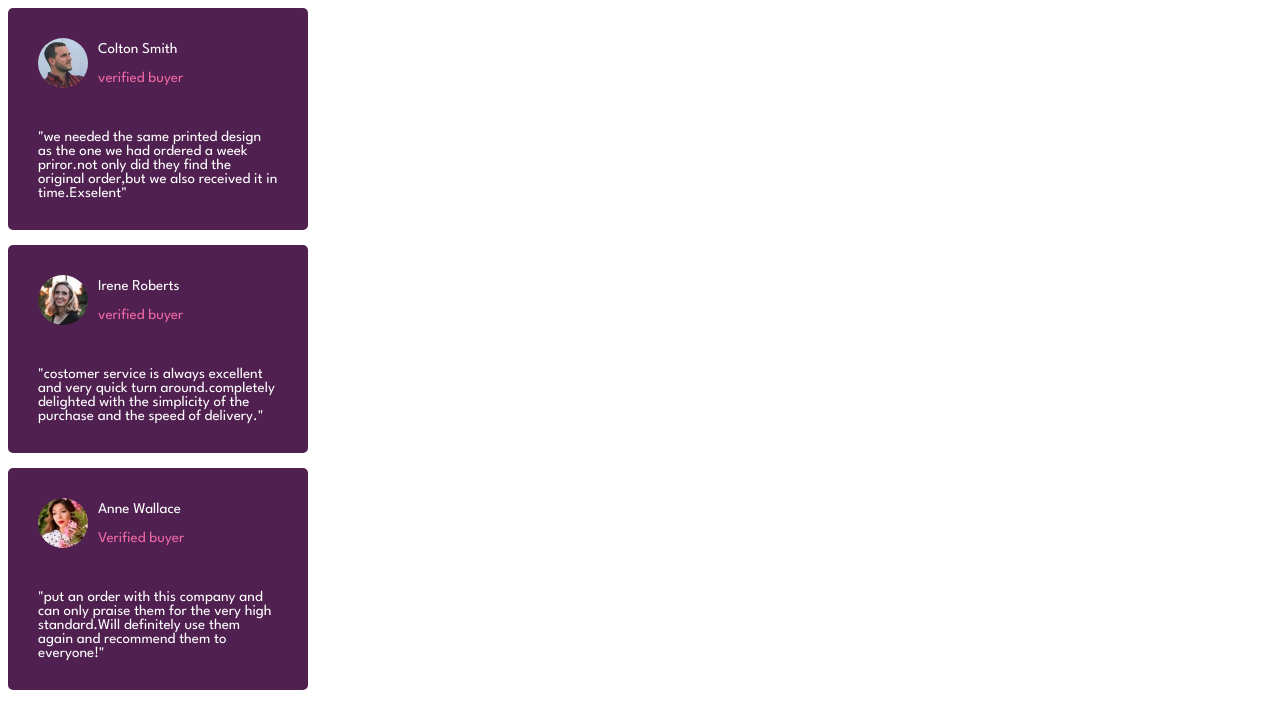
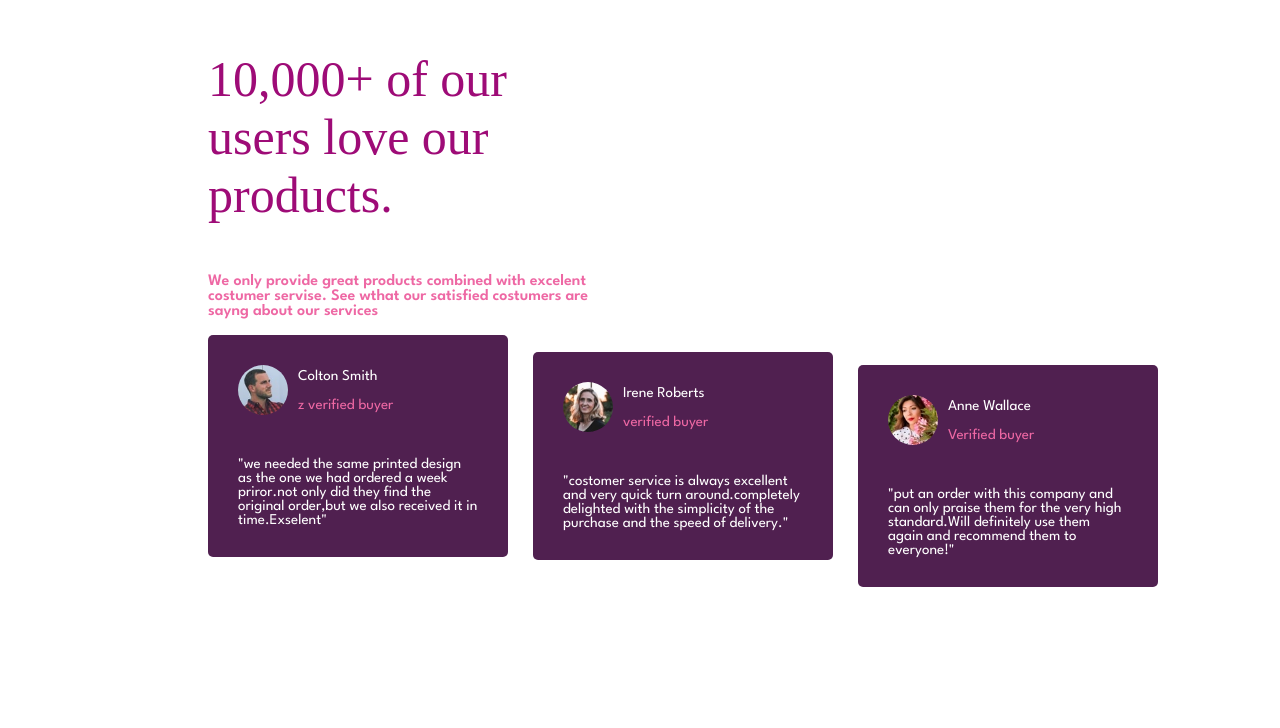
Before and after one commit to terrarian1234/divs, a plain HTML site: page barobaro/index.html in a window 1280 px wide. Drawn offline with Linux system fonts and the light colour scheme.

Commit message:
Add files via upload

```diff
--- a/barobaro/index.html
+++ b/barobaro/index.html
@@ -11,14 +11,25 @@
 <link rel="preconnect" href="https://fonts.googleapis.com">
 <link rel="preconnect" href="https://fonts.gstatic.com" crossorigin>
 <link href="https://fonts.googleapis.com/css2?family=Inter&family=League+Spartan:wght@600&display=swap" rel="stylesheet">
+<link rel="preconnect" href="https://fonts.googleapis.com">
+<link rel="preconnect" href="https://fonts.gstatic.com" crossorigin>
+<link href="https://fonts.googleapis.com/css2?family=League+Spartan:wght@702&display=swap" rel="stylesheet">
 </head>
 <body>
+  <div class="d4">
+      <p class="s4">10,000+ of our <br> users love our <br> products.</p>
+      <p class="s5">We only provide great products combined with excelent <br>
+      costumer servise. See wthat our satisfied costumers are <br>
+      sayng about our services
+      </p>
+  </div>
+</body>
   <div class="d1">
     <img class="f1" src="photoes/image-colton.jpg" alt="colton photo">
     <p class="p4">
         Colton Smith
     </p>
-    <p class="p5">
+    <p class="p5">z
         verified buyer
     </p>
      <p class="p1">
--- a/barobaro/style.css
+++ b/barobaro/style.css
@@ -2,16 +2,25 @@
     width: 300px;
     background-color: hsl(300, 43%, 22%);
     border-radius: 5px;
+    margin-left: 200px;
 }
 .d2{
     width: 300px;
     background-color: hsl(300, 43%, 22%);
     border-radius: 5px;
+    margin-left: 525px;
+    margin-top: -220px;
 }
 .d3{
     width: 300px;
     background-color: hsl(300, 43%, 22%);
     border-radius: 5px;
+    margin-left: 850px;
+    margin-top: -210px;
+}
+.d4{
+    margin-left: 200px;
+    margin-top: 50px;
 }
 .p1{
     padding: 30px;
@@ -69,3 +78,15 @@
     border-radius: 50%;
     width: 50px;
 }
+.s4{
+    color: #9e0b77;
+    font-size: 50px;
+}
+.s5{
+
+  font-family: "League Spartan", sans-serif;
+  font-optical-sizing: auto;
+  font-weight: 702;
+  font-style: normal;
+  color: hsl(333, 80%, 67%);
+}
```
